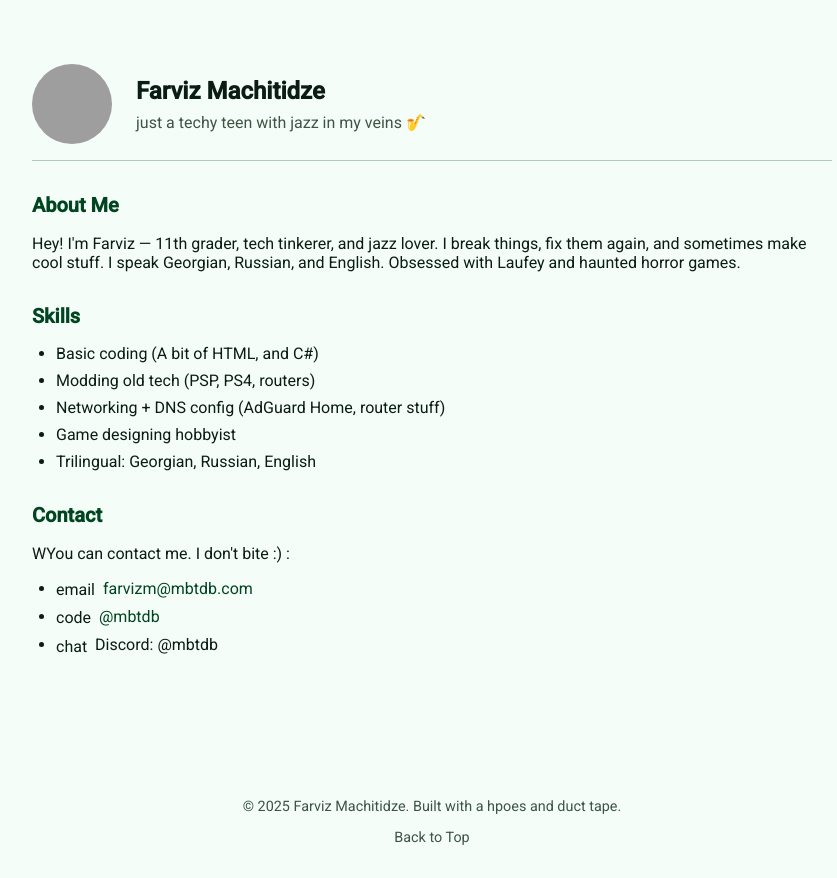
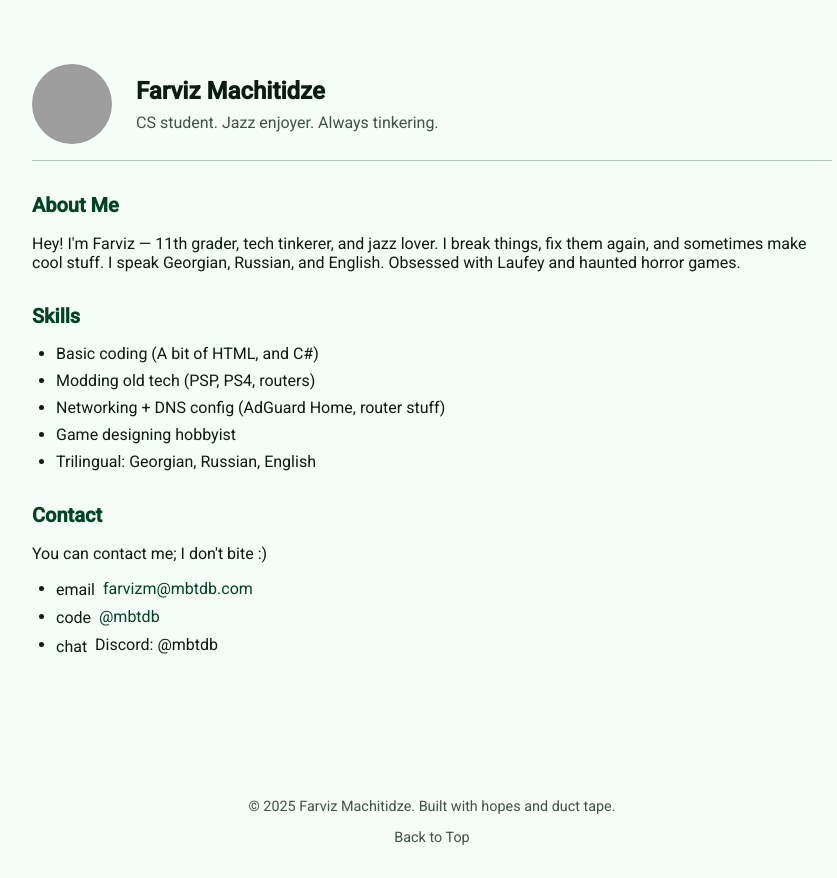
Before and after one commit to mbtdb/portfo, a plain HTML site: page index.html in a window 1280 px wide. Shown: the whole page, without its empty margins (208-1045 px from the left). Drawn offline with Linux system fonts and the light colour scheme; grey boxes are pictures that could not be loaded.

Commit message:
Update index.html

```diff
--- a/index.html
+++ b/index.html
@@ -116,7 +116,7 @@
       <img src="farviz_pfp_circle.png" alt="Farviz profile picture">
       <div class="header-content">
         <h1>Farviz Machitidze</h1>
-        <p>just a techy teen with jazz in my veins 🎷</p>
+        <p>CS student. Jazz enjoyer. Always tinkering.</p>
       </div>
     </header>
 
@@ -138,7 +138,7 @@
 
     <section>
       <h2>Contact</h2>
-      <p>WYou can contact me. I don't bite :) :</p>
+      <p>You can contact me; I don't bite :) </p>
       <ul>
         <li><md-icon>email</md-icon> <a href="mailto:farvizm@mbtdb.com">farvizm@mbtdb.com</a></li>
         <li><md-icon>code</md-icon> <a href="https://github.com/mbtdb" target="_blank">@mbtdb</a></li>
@@ -148,7 +148,7 @@
   </md-elevated-card>
 
   <footer>
-    <p>&copy; 2025 Farviz Machitidze. Built with a hpoes and duct tape.</p>
+    <p>&copy; 2025 Farviz Machitidze. Built with hopes and duct tape.</p>
     <md-filled-tonal-button onclick="window.scrollTo({top: 0, behavior: 'smooth'})">Back to Top</md-filled-tonal-button>
   </footer>
 
```
